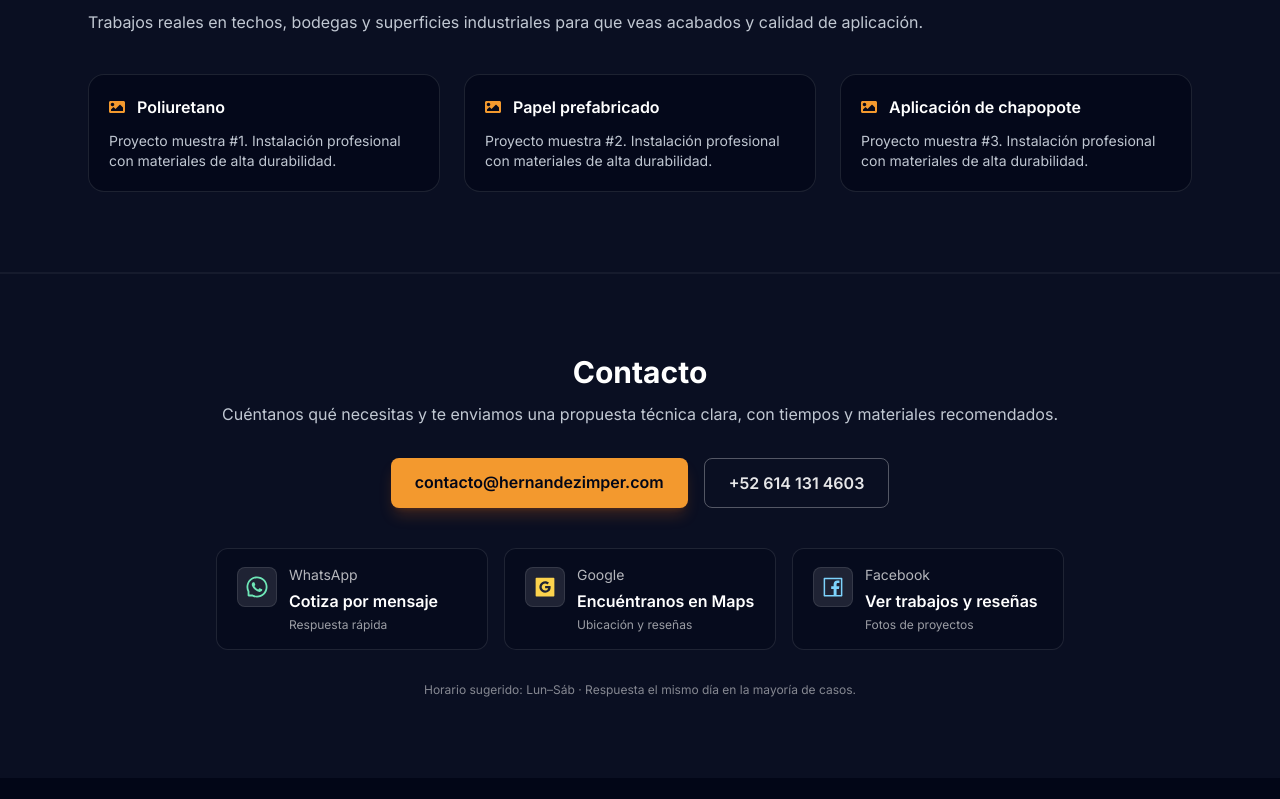
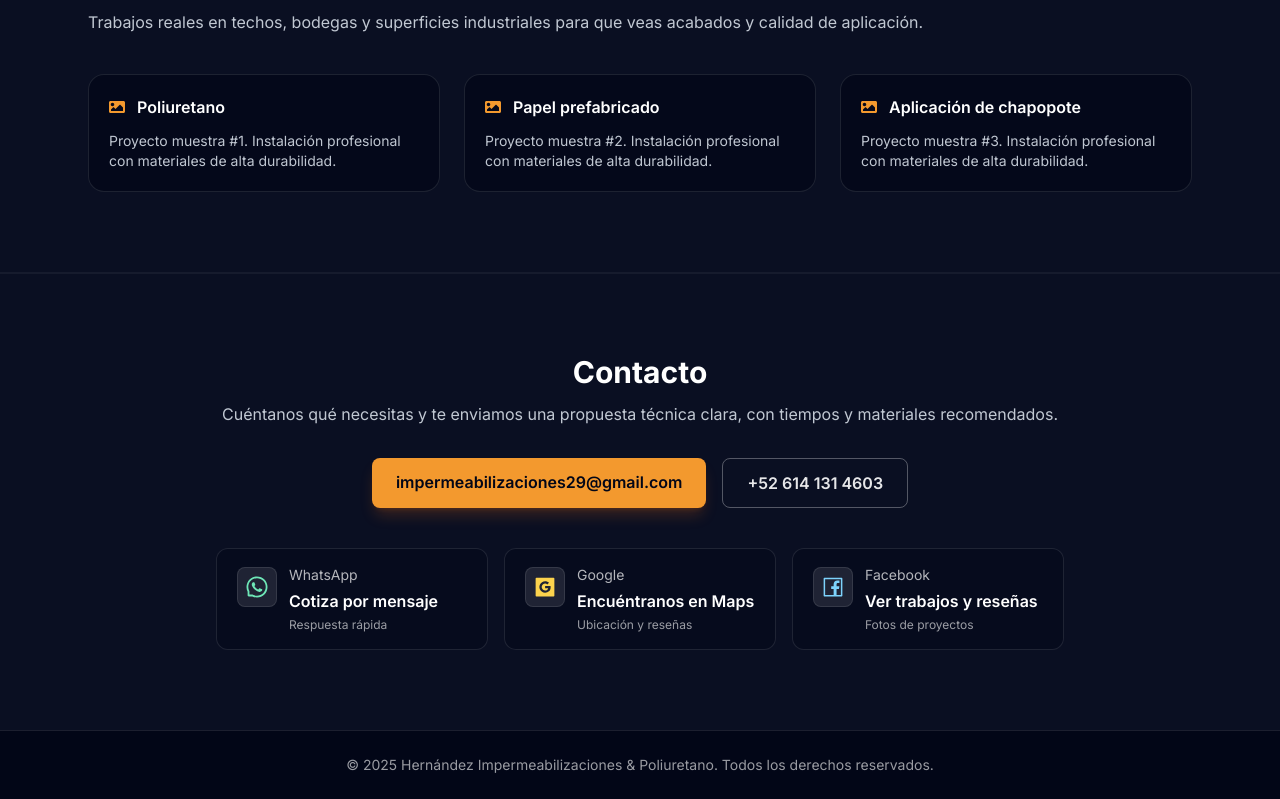
Before and after one commit to AlexArmendariz03/LandingPage, a Next.js app: page / in a window 1280 px wide. Shown: the part 2058-2857 px from the top of the page. Before the commit the page ends 2836 px from the top, so only its background shows below. Built offline with nearby package versions, Linux system fonts and the light colour scheme.

Commit message:
ajuste de codigo y derechos reservados

```diff
--- a/src/app/page.tsx
+++ b/src/app/page.tsx
@@ -59,6 +59,9 @@ const steps = [
 ];
 
 export default function LandingPage() {
+
+    const currentYear = new Date().getFullYear();
+
   return (
       <main className="min-h-screen bg-slate-950 text-white">
 
@@ -73,7 +76,8 @@ export default function LandingPage() {
                           Impermeabilizamos, aislamos y sellamos con poliuretano de alta densidad.
                       </h1>
                       <p className="text-lg text-blue-50/80">
-                Eliminamos filtraciones, reducimos consumo energético y prolongamos la vida útil de tus instalaciones.
+                          Eliminamos filtraciones, reducimos consumo energético y prolongamos la vida útil de tus
+                          instalaciones.
                       </p>
 
                       <div className="flex flex-wrap gap-4">
@@ -126,7 +130,8 @@ export default function LandingPage() {
           <section id="beneficios" className="bg-slate-900/60 border-y border-white/5">
               <div className="max-w-6xl mx-auto px-6 py-20 grid gap-6 md:grid-cols-2">
                   {highlights.map((h) => (
-                <div key={h.title} className="flex gap-4 bg-slate-950/80 p-4 rounded-xl border border-[#0c5ce6]/20">
+                      <div key={h.title}
+                           className="flex gap-4 bg-slate-950/80 p-4 rounded-xl border border-[#0c5ce6]/20">
                           {h.icon}
                           <div>
                               <h3 className="font-semibold">{h.title}</h3>
@@ -158,14 +163,16 @@ export default function LandingPage() {
               <div className="max-w-6xl mx-auto px-6 py-20">
                   <h2 className="text-3xl font-bold mb-3">Galería de proyectos</h2>
                   <p className="text-blue-50/80 mb-10">
-              Trabajos reales en techos, bodegas y superficies industriales para que veas acabados y calidad de aplicación.
+                      Trabajos reales en techos, bodegas y superficies industriales para que veas acabados y calidad de
+                      aplicación.
                   </p>
 
                   <div className="grid gap-6 sm:grid-cols-2 lg:grid-cols-3">
                       {services.map((service, i) => (
-                <article key={service.title} className="rounded-2xl bg-slate-950/70 border border-white/10 p-5">
+                          <article key={service.title}
+                                   className="rounded-2xl bg-slate-950/70 border border-white/10 p-5">
                               <div className="flex items-center gap-3 mb-3">
-                    <FaImage className="text-[#f3992e]" />
+                                  <FaImage className="text-[#f3992e]"/>
                                   <h3 className="font-semibold">{service.title}</h3>
                               </div>
                               <p className="text-sm text-blue-50/80">
@@ -183,16 +190,16 @@ export default function LandingPage() {
               <div className="max-w-4xl mx-auto px-6 py-20 text-center">
                   <h2 className="text-3xl font-bold">Contacto</h2>
                   <p className="mt-3 text-blue-50/80">
-                      Cuéntanos qué necesitas y te enviamos una propuesta técnica clara, con tiempos y materiales recomendados.
+                      Cuéntanos qué necesitas y te enviamos una propuesta técnica clara, con tiempos y materiales
+                      recomendados.
                   </p>
 
                   {/* CTA principal */}
                   <div className="mt-8 flex flex-col sm:flex-row gap-4 justify-center">
                       <a
                           href="mailto:contacto@hernandezimper.com"
-                          className="rounded-lg bg-[#f3992e] px-6 py-3 font-semibold text-slate-950 shadow-lg shadow-orange-500/20 hover:scale-[1.01] transition"
-                      >
-                          contacto@hernandezimper.com
+                          className="rounded-lg bg-[#f3992e] px-6 py-3 font-semibold text-slate-950 shadow-lg shadow-orange-500/20 hover:scale-[1.01] transition">
+                          impermeabilizaciones29@gmail.com
                       </a>
 
                       <a
@@ -214,8 +221,9 @@ export default function LandingPage() {
                           className="group rounded-xl border border-white/10 bg-slate-950/40 px-5 py-4 hover:bg-slate-950/55 hover:border-white/20 transition"
                       >
                           <div className="flex items-start gap-3">
-          <span className="mt-0.5 inline-flex h-10 w-10 items-center justify-center rounded-lg bg-white/10 border border-white/10 group-hover:bg-white/15 transition">
-            <AiOutlineWhatsApp className="text-2xl text-emerald-300" />
+          <span
+              className="mt-0.5 inline-flex h-10 w-10 items-center justify-center rounded-lg bg-white/10 border border-white/10 group-hover:bg-white/15 transition">
+            <AiOutlineWhatsApp className="text-2xl text-emerald-300"/>
           </span>
 
                               <div className="min-w-0">
@@ -234,8 +242,9 @@ export default function LandingPage() {
                           className="group rounded-xl border border-white/10 bg-slate-950/40 px-5 py-4 hover:bg-slate-950/55 hover:border-white/20 transition"
                       >
                           <div className="flex items-start gap-3">
-          <span className="mt-0.5 inline-flex h-10 w-10 items-center justify-center rounded-lg bg-white/10 border border-white/10 group-hover:bg-white/15 transition">
-            <AiFillGoogleSquare className="text-2xl text-amber-300" />
+          <span
+              className="mt-0.5 inline-flex h-10 w-10 items-center justify-center rounded-lg bg-white/10 border border-white/10 group-hover:bg-white/15 transition">
+            <AiFillGoogleSquare className="text-2xl text-amber-300"/>
           </span>
 
                               <div className="min-w-0">
@@ -267,14 +276,15 @@ export default function LandingPage() {
                           </div>
                       </a>
                   </div>
-
-                  {/* Microcopy */}
-                  <p className="mt-8 text-xs text-white/50">
-                      Horario sugerido: Lun–Sáb · Respuesta el mismo día en la mayoría de casos.
-                  </p>
               </div>
           </section>
 
+          <footer className="border-t border-white/10 bg-slate-950">
+              <div className="max-w-6xl mx-auto px-6 py-6 text-center text-sm text-white/60">
+                  © {currentYear} Hernández Impermeabilizaciones &amp; Poliuretano. Todos los derechos
+                  reservados.
+              </div>
+          </footer>
 
       </main>
   );
```
Lines whose indentation alone changed are shown as unchanged.
